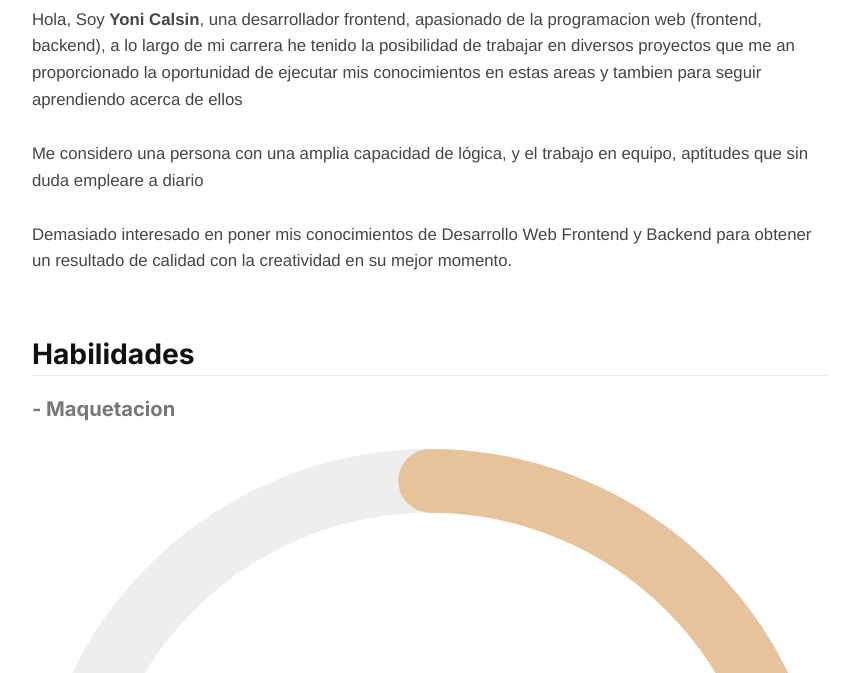
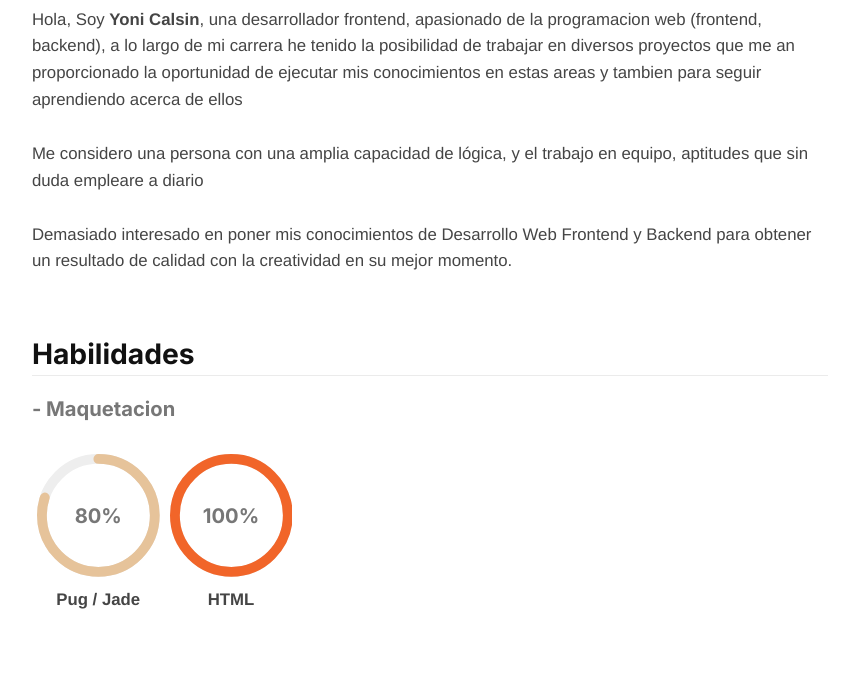
Before and after one commit to yonycalsin/yonycalsin.com, a Gatsby site: page /me in a window 1280 px wide. Shown: the part 264-937 px from the top of the page, without its empty margins (210-1069 px from the left). Built offline with nearby package versions, Linux system fonts and the light colour scheme; Gatsby itself is replaced by a stand-in of ours.

Commit message:
feat: 🎸 imported the grid-boxes component style

```diff
--- a/src/styles/main.scss
+++ b/src/styles/main.scss
@@ -18,6 +18,9 @@
 @import 'components/layout';
 @import 'components/new-moon';
 
+// Extra components
+@import './components/grid-boxes.scss';
+
 // Themes
 
 @import 'themes/dark';
```
